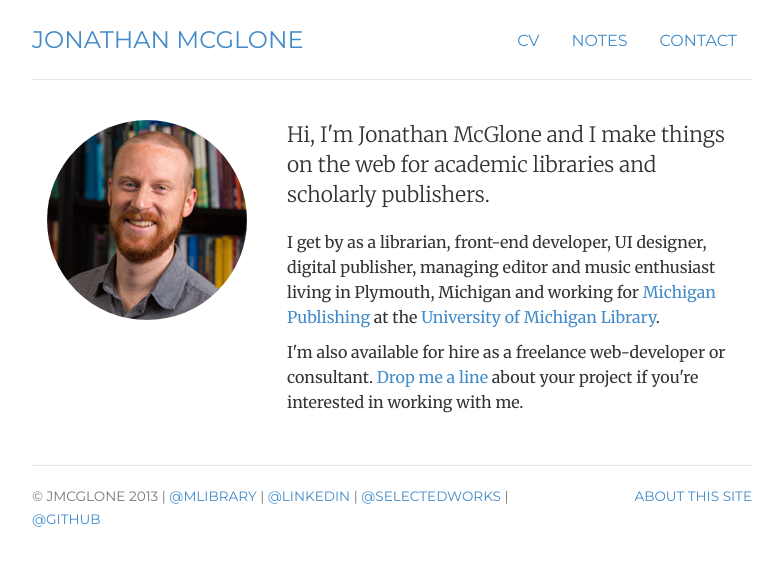
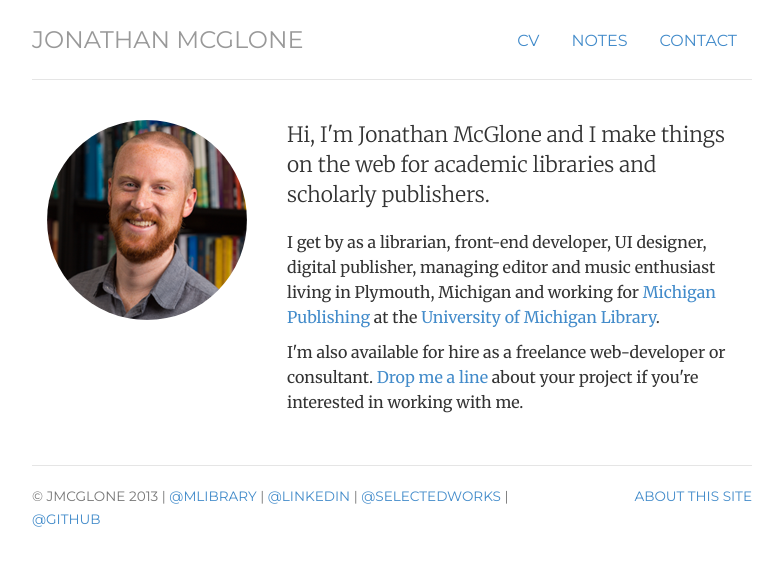
Before and after one commit to jmcglone/jmcglone.github.io, a Jekyll site: the page built from index.html, in a window 1280 px wide. Shown: the top 566 px of the page, without its empty margins (248-1031 px from the left). Built offline with Jekyll 4.4.1, drawn with Linux system fonts in a browser that asks for light colours.

Commit message:
Update style.css
text-muted not muted-text

```diff
--- a/css/style.css
+++ b/css/style.css
@@ -9,8 +9,8 @@ h1, h2, h3, h4, h5, h6, .h1, .h2, .h3, .h4, .h5, .h6 { font-family: 'Merriweathe
 .header, .footer, .header h3 { font-family: 'Montserrat', Helvetica, sans-serif; text-transform: uppercase; }
 
 /* Navigation */
-h3.muted-text a {text-decoration: none; color: #999999; }
-h3.muted-text a:hover { text-decoration: none; color: #0088cc; }
+h3.text-muted a {text-decoration: none; color: #999999; }
+h3.text-muted a:hover { text-decoration: none; color: #0088cc; }
 
 /* Custom container */
 .container > hr { margin: 30px 0; }
```
